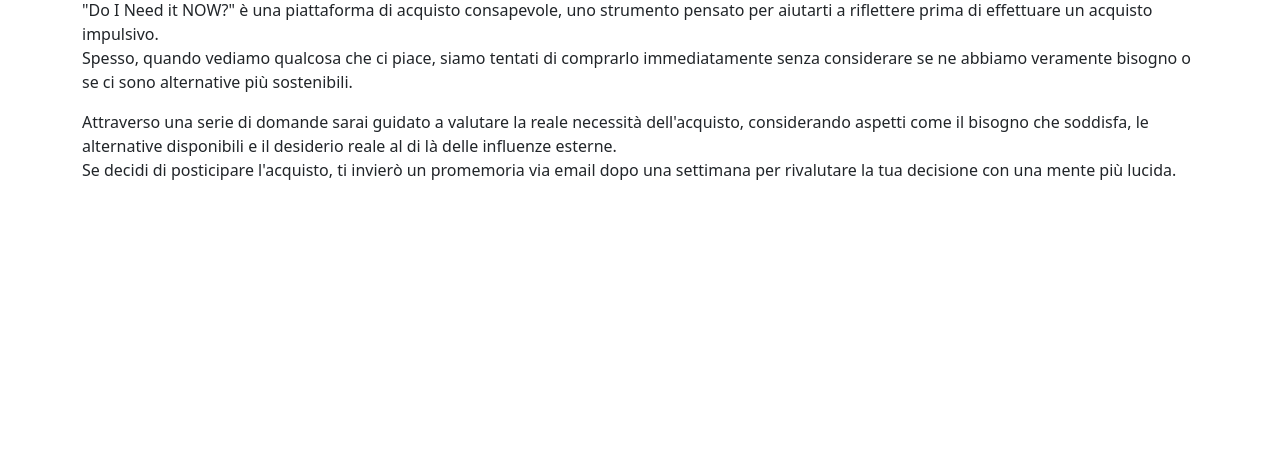
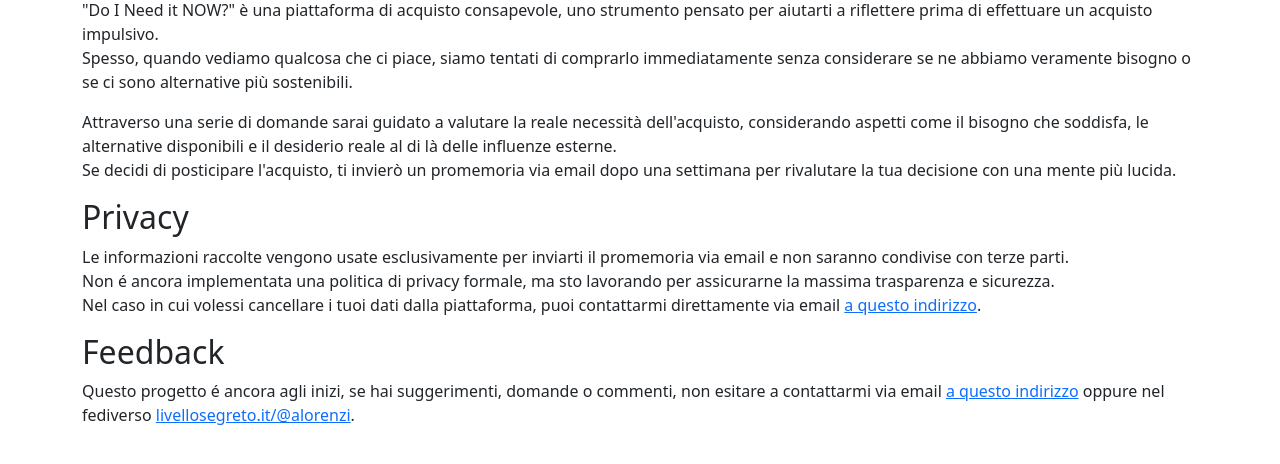
Before and after one commit to AlessandroLorenzi/do-i-need-it-now, a Flask app: page /about in a window 1280 px wide. Shown: the part 161-625 px from the top of the page. Run offline with Flask 3, Linux system fonts and the light colour scheme.

Commit message:
feat: enhance privacy and feedback sections in about page

```diff
--- a/dinin/templates/about.html
+++ b/dinin/templates/about.html
@@ -22,6 +22,16 @@
         Attraverso una serie di domande sarai guidato a valutare la reale necessità dell'acquisto, considerando aspetti come il bisogno che soddisfa, le alternative disponibili e il desiderio reale al di là delle influenze esterne. <br/>
         Se decidi di posticipare l'acquisto, ti invierò un promemoria via email dopo una settimana per rivalutare la tua decisione con una mente più lucida.
     </p>
+    <h2>Privacy</h2>
+    <p>
+            Le informazioni raccolte vengono usate esclusivamente per inviarti il promemoria via email e non saranno condivise con terze parti. <br/>
+            Non é ancora implementata una politica di privacy formale, ma sto lavorando per assicurarne la massima trasparenza e sicurezza. <br />
+            Nel caso in cui volessi cancellare i tuoi dati dalla piattaforma, puoi contattarmi direttamente via email <a href="mailto:loud.street8292@fastmail.com">a questo indirizzo</a>.
+    </p>
+    <h2>Feedback</h2>
+    <p>
+        Questo progetto é ancora agli inizi, se hai suggerimenti, domande o commenti, non esitare a contattarmi via email <a href="mailto:loud.street8292@fastmail.com">a questo indirizzo</a> oppure nel fediverso <a href="https://livellosegreto.it/@alorenzi">livellosegreto.it/@alorenzi</a>.
+    </p>
     </div>
 
     <script src="https://cdn.jsdelivr.net/npm/bootstrap@5.3.8/dist/js/bootstrap.bundle.min.js" integrity="sha384-FKyoEForCGlyvwx9Hj09JcYn3nv7wiPVlz7YYwJrWVcXK/BmnVDxM+D2scQbITxI" crossorigin="anonymous"></script>
```
